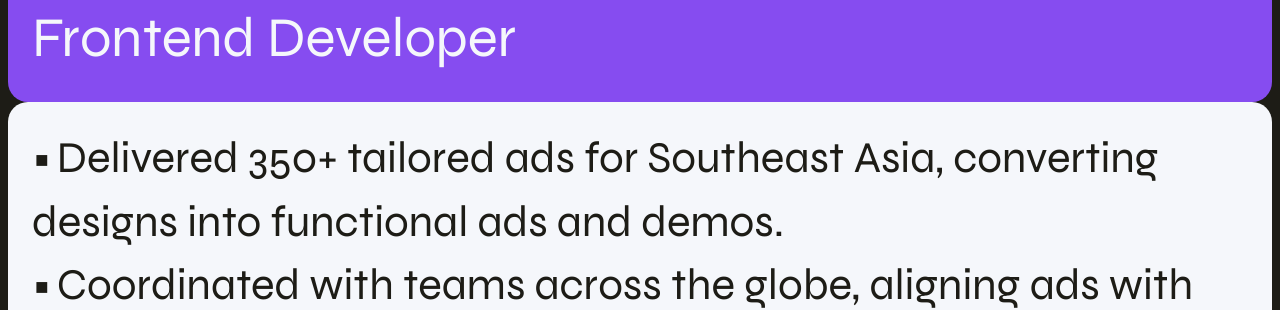
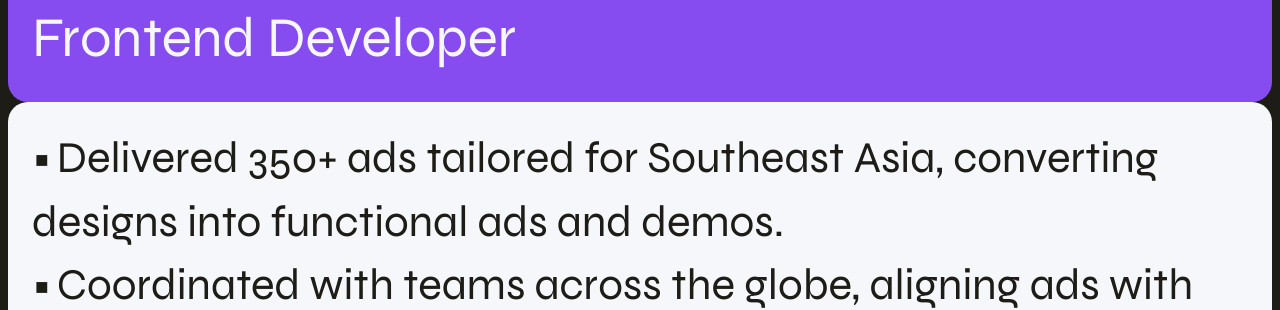
Before and after one commit to mtsoy123/bestportfolio, a website built with webpack: page src/index.html in a window 1280 px wide. Shown: the part 1760-2070 px from the top of the page. Built offline with nearby package versions, Linux system fonts and the light colour scheme; files whose address does not match are found by name.

Commit message:
fix: typo

```diff
--- a/src/index.html
+++ b/src/index.html
@@ -178,7 +178,7 @@
           </div>
         </div>
         <ul class="card card__experience card_type_light">
-          <li class="card__experience-point ">Delivered 350+ tailored ads for Southeast Asia, converting designs into
+          <li class="card__experience-point ">Delivered 350+ ads tailored for Southeast Asia, converting designs into
             functional ads and demos.</li>
           <li class="card__experience-point">Coordinated with teams across the globe, aligning ads with Southeast Asia's
             business goals.</li>
```
